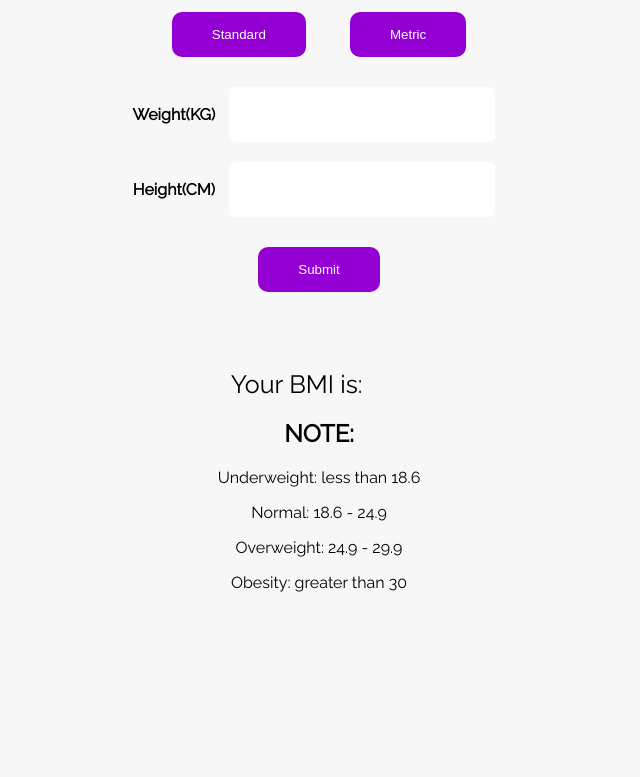
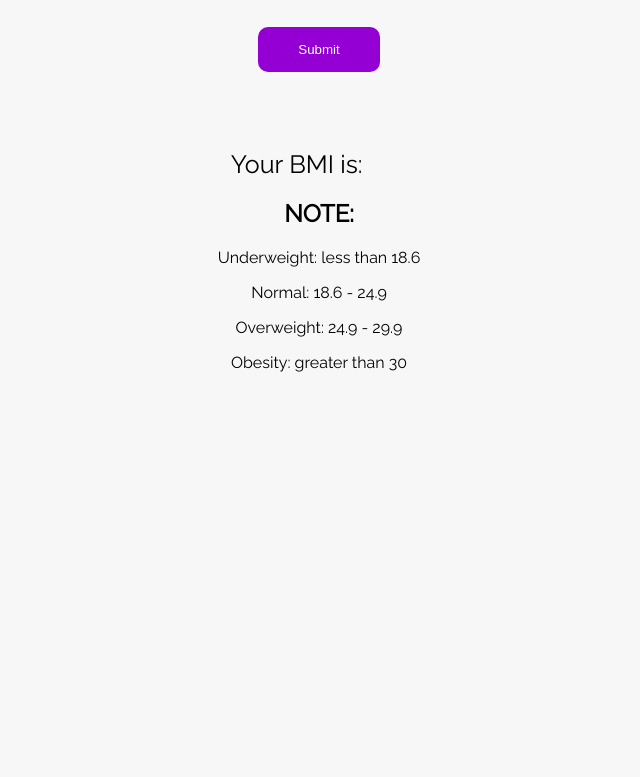
Before and after one commit to adelakuntobi/BMI-Calculator, a plain HTML site: page index.html in a window 1280 px wide. Shown: the part 386-1163 px from the top of the page, without its empty margins (321-961 px from the left). After the commit the page ends 858 px from the top, so only its background shows below. Drawn offline with Linux system fonts and the light colour scheme.

Commit message:
Update style.css

```diff
--- a/style.css
+++ b/style.css
@@ -1,6 +1,6 @@
 body{
   text-align: center;
-  margin: 25% 0;
+  margin: 100px 0;
   background-color: #e8e8e857;
   font-family: 'Raleway', sans-serif;
 }
```
